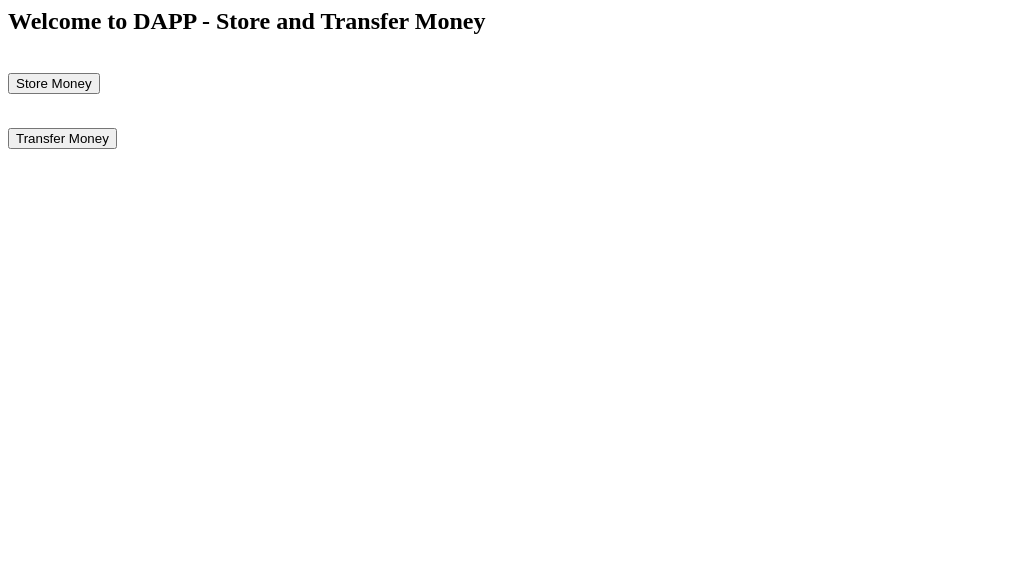
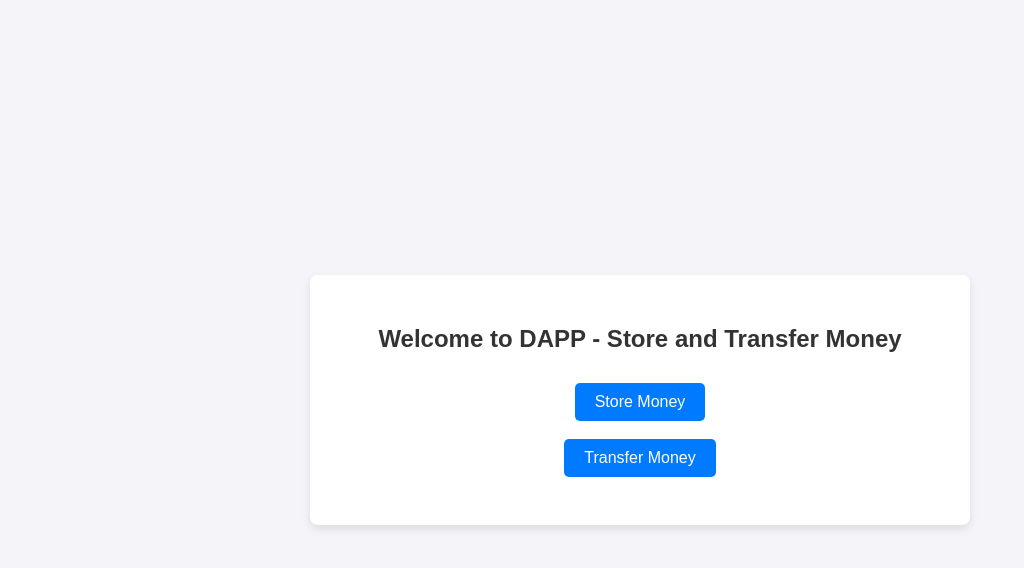
Before and after one commit to jostarlight/SC6113-DApp, a plain HTML site: page templates/index.html in a window 1280 px wide. Shown: the whole page, without its empty margins (0-1024 px from the left). Drawn offline with Linux system fonts and the light colour scheme.

```diff
--- a/templates/index.html
+++ b/templates/index.html
@@ -1,9 +1,63 @@
-<h2>Welcome to DAPP - Store and Transfer Money</h2>
-<br>
-<form action="/store_money" method="post">
-    <input type="submit" value="Store Money">
-</form>
-<br>
-<form action="/transfer_money" method="post">
-    <input type="submit" value="Transfer Money">
-</form>
+<!DOCTYPE html>
+<html lang="en">
+<head>
+    <meta charset="UTF-8">
+    <meta http-equiv="X-UA-Compatible" content="IE=edge">
+    <meta name="viewport" content="width=device-width, initial-scale=1.0">
+    <title>DAPP - Store and Transfer Money</title>
+    <style>
+        body {
+            font-family: Arial, sans-serif;
+            background-color: #f4f4f9;
+            display: flex;
+            justify-content: center;
+            align-items: center;
+            height: 100vh;
+            margin: 0;
+        }
+
+        .container {
+            background-color: #fff;
+            padding: 30px;
+            border-radius: 8px;
+            box-shadow: 0 4px 8px rgba(0, 0, 0, 0.1);
+            text-align: center;
+            width: 600px;
+        }
+
+        h2 {
+            color: #333;
+            margin-bottom: 30px;
+        }
+
+        form {
+            margin-bottom: 18px;
+        }
+
+        .btn {
+            background-color: #007bff;
+            color: white;
+            padding: 10px 20px;
+            border: none;
+            border-radius: 5px;
+            cursor: pointer;
+            font-size: 16px;
+        }
+
+        .btn:hover {
+            background-color: #007bff;
+        }
+    </style>
+</head>
+<body>
+    <div class="container">
+        <h2>Welcome to DAPP - Store and Transfer Money</h2>
+        <form action="/store_money" method="post">
+            <input type="submit" value="Store Money" class="btn">
+        </form>
+        <form action="/transfer_money" method="post">
+            <input type="submit" value="Transfer Money" class="btn">
+        </form>
+    </div>
+</body>
+</html>
```
Also changed, not shown: templates/store_money.html (+12 -4 lines), templates/transfer_money.html (+4 -0 lines), 1 other file.
